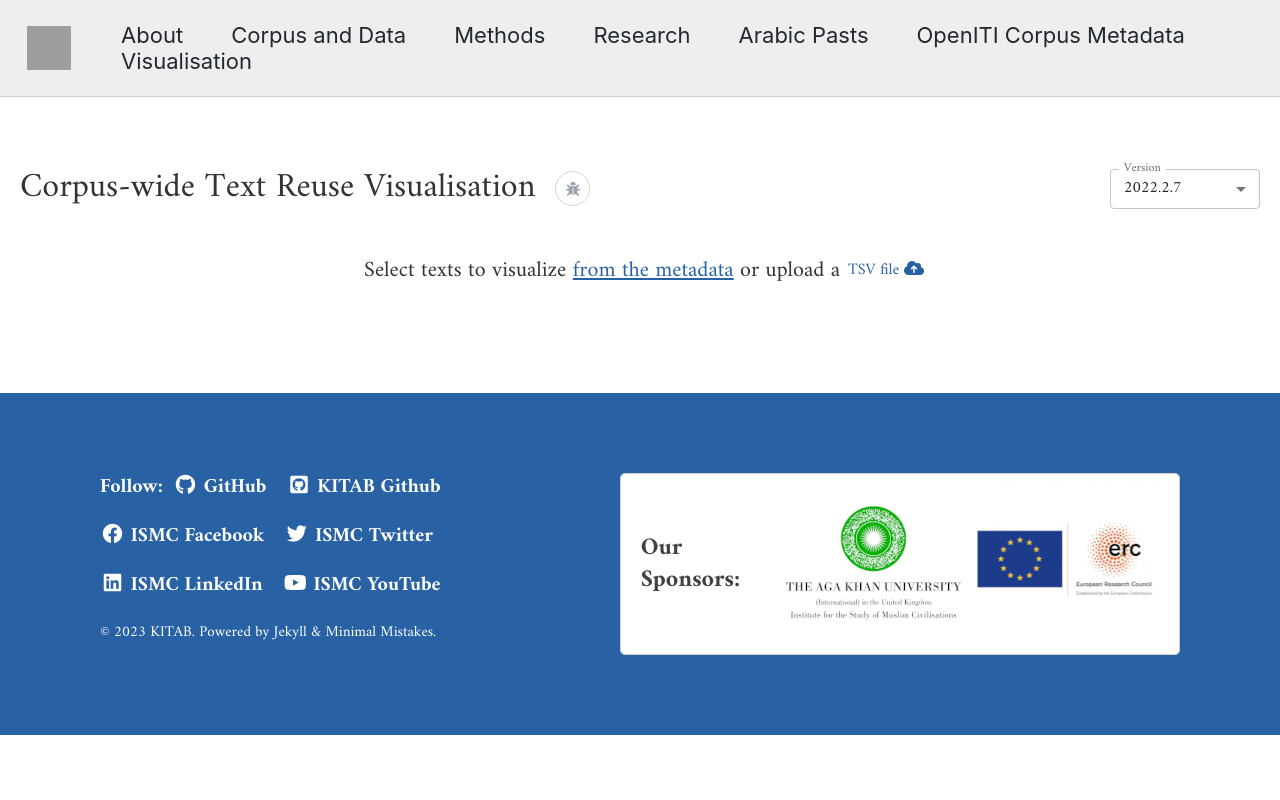
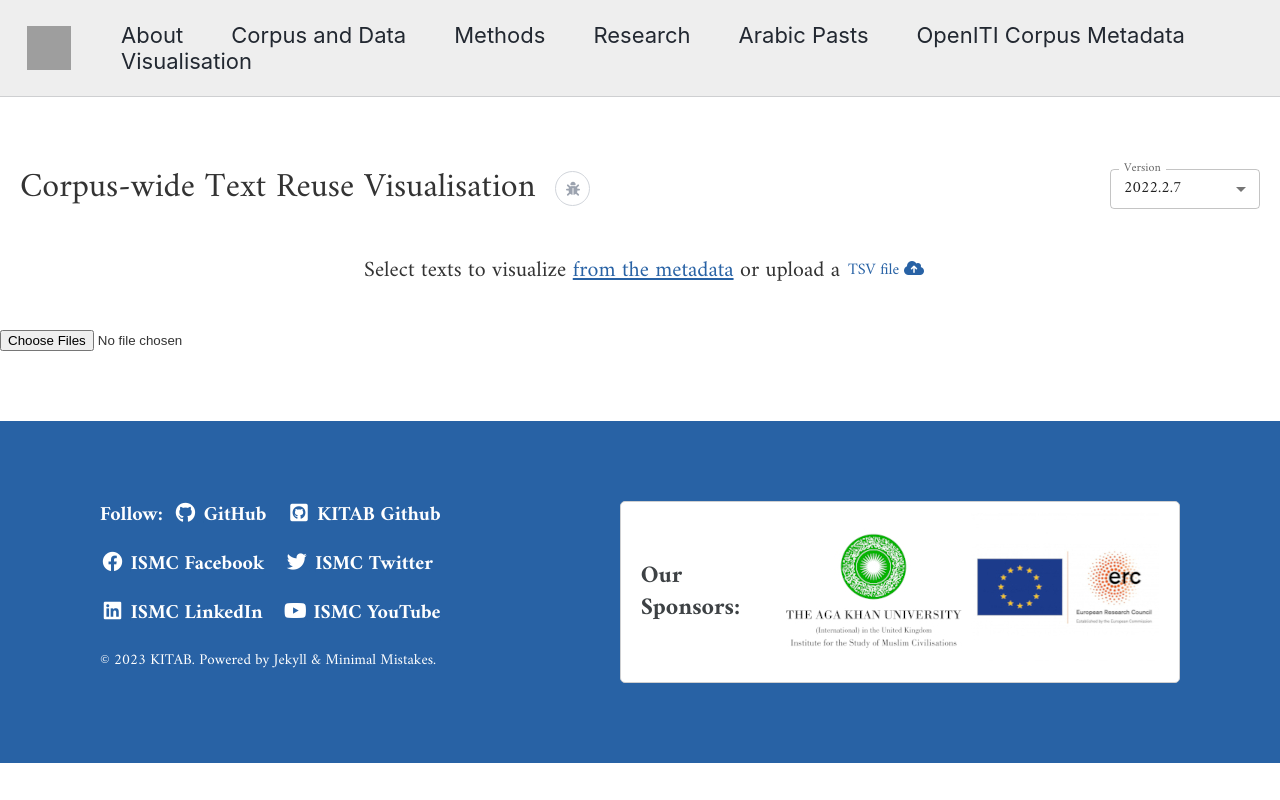
Before and after one commit to pverkind/explore, a React (Create React App) app: page /#/visualise/2022.2.7/ in a window 1280 px wide. Shown: the top 800 px of the page. Built offline with nearby package versions, Linux system fonts and the light colour scheme; grey boxes are pictures that could not be loaded.

Commit message:
Fix upload of pairwise csv files

```diff
--- a/src/components/Visualisation/UploadInput.js
+++ b/src/components/Visualisation/UploadInput.js
@@ -1,7 +1,7 @@
 import {
   Box,
   CircularProgress,
-  Input,
+  //Input,    // mui Input object has difficulties with multiple files
   InputLabel,
   Typography,
 } from "@mui/material";
@@ -64,11 +64,18 @@ const UploadInput = ({ item, handleUpload }) => {
           </Typography>
         </Box>
       </Box>
-      <Input
+       {/*<Input
         type="file"
         id={item.title}
         sx={{ display: "none" }}
         onChange={(e) => handleUpload(e.target.files[0])}
+      />*/}
+     <input
+        type="file"
+        id={item.title}
+        sx={{ display: "none" }}
+        multiple
+        onChange={(e) => handleUpload(e.target.files)}
       />
       {dataLoading?.uploading && (
         <Box
--- a/src/components/Visualisation/index.jsx
+++ b/src/components/Visualisation/index.jsx
@@ -148,35 +148,40 @@ const VisualisationPage = () => {
       setBooks,
     });
     setDataLoading({ ...dataLoading, uploading: true });
+    //console.log("UPLOAD:");
+    //console.log(upload); // upload is a Filelist object
+    if (upload.length === 1 ) {
+      // only 1 file uploaded => this should be a pairwise visualisation!
+      setIsPairwiseViz(true);
 
+      upload = upload[0];
+      const CSVFile = upload;
       const csvFileName = upload?.name;
       const book_names = csvFileName.split("_");
 
       setTimeout(async () => {
+        // try to get the metadata of both books from the API (using the filename):
+        const bookMeta = await getVersionMeta(releaseCode, book_names);
         let book1, book2;
         if (book_names.length === 2) {
-        const bookMeta = await getVersionMeta(releaseCode, book_names);
+          // use both filename parts as identifiers of the books:
           book1 = bookMeta.book1;
-        console.log(book1.version_code);
           book2 = bookMeta.book2;
+
+          // if a book was not found in the metadata api, create an object with default values:
           if (book1.version_code === undefined){
             console.log("No metadata found for book 1");
             book1 = buildPlaceholderMeta(book_names[0]);
           };
           if (book2.version_code === undefined){
             console.log("No metadata found for book 2");
-          book2 = buildPlaceholderMeta(book_names[1]);
+            book2 = buildPlaceholderMeta(book_names[1].replace(".csv", ""));
           };
         } else {
-        book1 = buildPlaceholderMeta(book_names[0]+"_book1");
-        book2 = buildPlaceholderMeta(book_names[0]+"_book2");
+          // load this data in the pairwise visualisation with default book names:
+          book1 = buildPlaceholderMeta(book_names[0].replace(".csv", "")+"_book1");
+          book2 = buildPlaceholderMeta(book_names[0].replace(".csv", "")+"_book2");
         }
-      console.log("BOOK 1 metadata:");
-      console.log(book1);
-      console.log("BOOK 2 metadata:");
-      console.log(book2);
-
-      const CSVFile = upload;
 
         setPairwiseVizData({
           book1,
@@ -200,6 +205,35 @@ const VisualisationPage = () => {
           setIsError(true);
         }*/
       }, 1000);
+
+    } else {
+      console.log("UPLOADING ONE-TO-MANY DATA?");
+      /*if (book_names[1].replace(".csv", "") == "all") {
+        // load this data in the one-to-many visualisation:
+        book1 = bookMeta.book1;
+        // if the book was not found in the metadata api, create an object with default values:
+        if (book1.version_code === undefined){
+          console.log("No metadata found for book 1");
+          book1 = buildPlaceholderMeta(book_names[0]);
+        };
+
+        setMultiVizData({
+          book1,
+          CSVFile,
+          statsFile,
+          dataLoading,
+          setDataLoading,
+          setMetaData,
+          releaseCode,
+          getMetadataObject,
+          setChartData,
+          setIsError,
+          setIsFileUploaded,
+          setUrl,
+        });
+      }*/
+    }
+
   };
 
   const [isLoading, setIsLoading] = useState(true);
```
Lines whose indentation alone changed are shown as unchanged.
